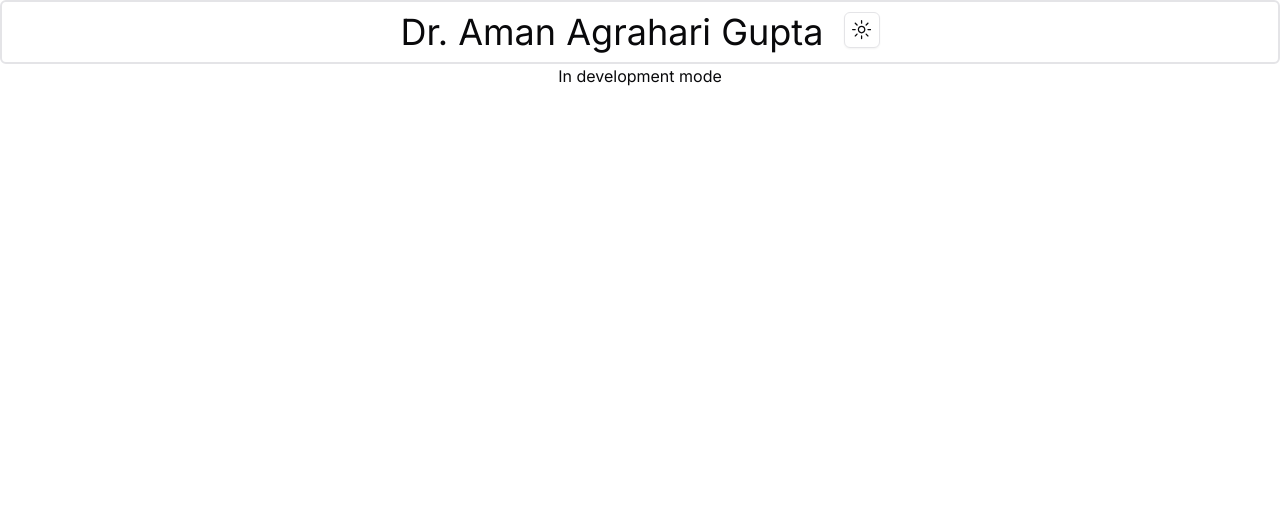
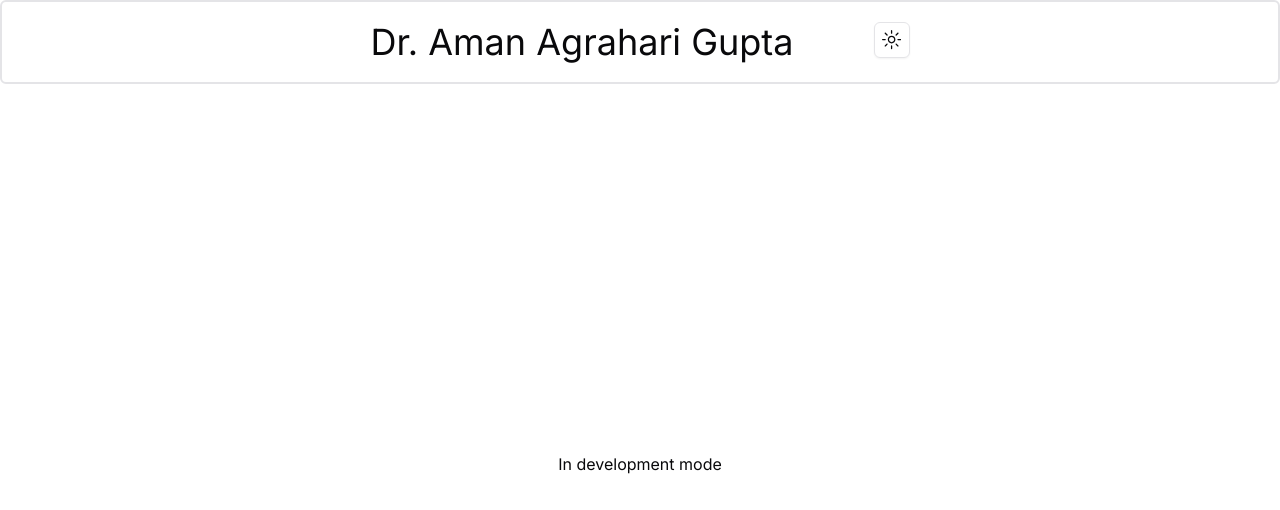
Before and after one commit to Somil680/blogs-Doctor, a Next.js app: page / in a window 1280 px wide. Shown: the top 510 px of the page. Built offline with nearby package versions, Linux system fonts and the light colour scheme.

Commit message:
feat fix ui

```diff
--- a/src/app/(site)/page.tsx
+++ b/src/app/(site)/page.tsx
@@ -6,7 +6,7 @@ type Props = {}
 const Home = ({}: Props) => {
   return (
     <>
-      <div>
+      <div className="h-screen flex justify-center items-center">
         <h1>In development mode</h1>
       </div>
     </>
--- a/src/components/Navbar/index.tsx
+++ b/src/components/Navbar/index.tsx
@@ -21,10 +21,9 @@ const Navbar = ({}: Props) => {
       <section>
         <div className="w-full flex justify-center   ">
           <div
-            className={`w-full h-16 border-2 mb-2 flex justify-evenly items-center px-3 rounded-md  fixed  z-50 bg-[--navbar-bg] `}
+            className={`w-full  border-2 mb-2 flex justify-evenly items-center px-3 py-5 rounded-md  fixed  z-50 bg-[--navbar-bg]  `}
           >
-            {/* <div className={styles['container']}> */}
-            <div className="flex gap-5">
+            <div className="flex gap-20">
               <p className="text-4xl"> Dr. Aman Agrahari Gupta </p>
               <DropdownMenu>
                 <DropdownMenuTrigger asChild>
```
